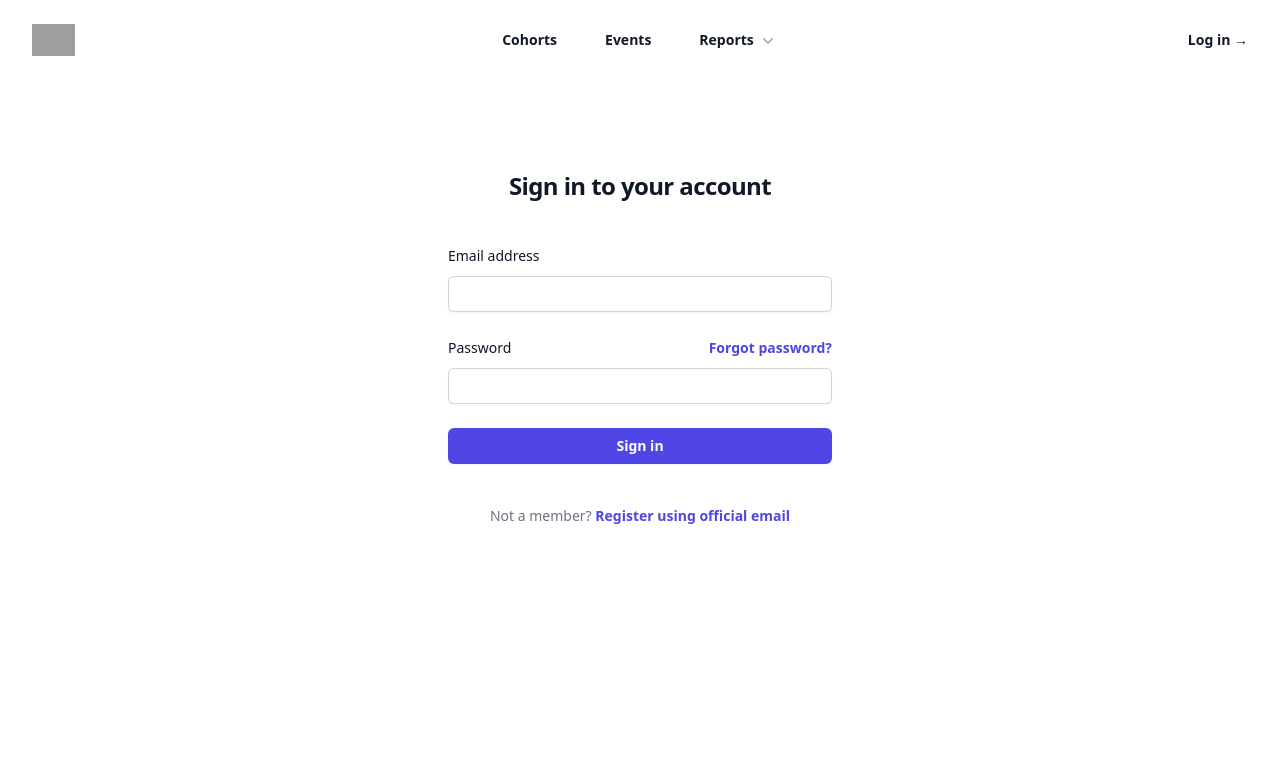
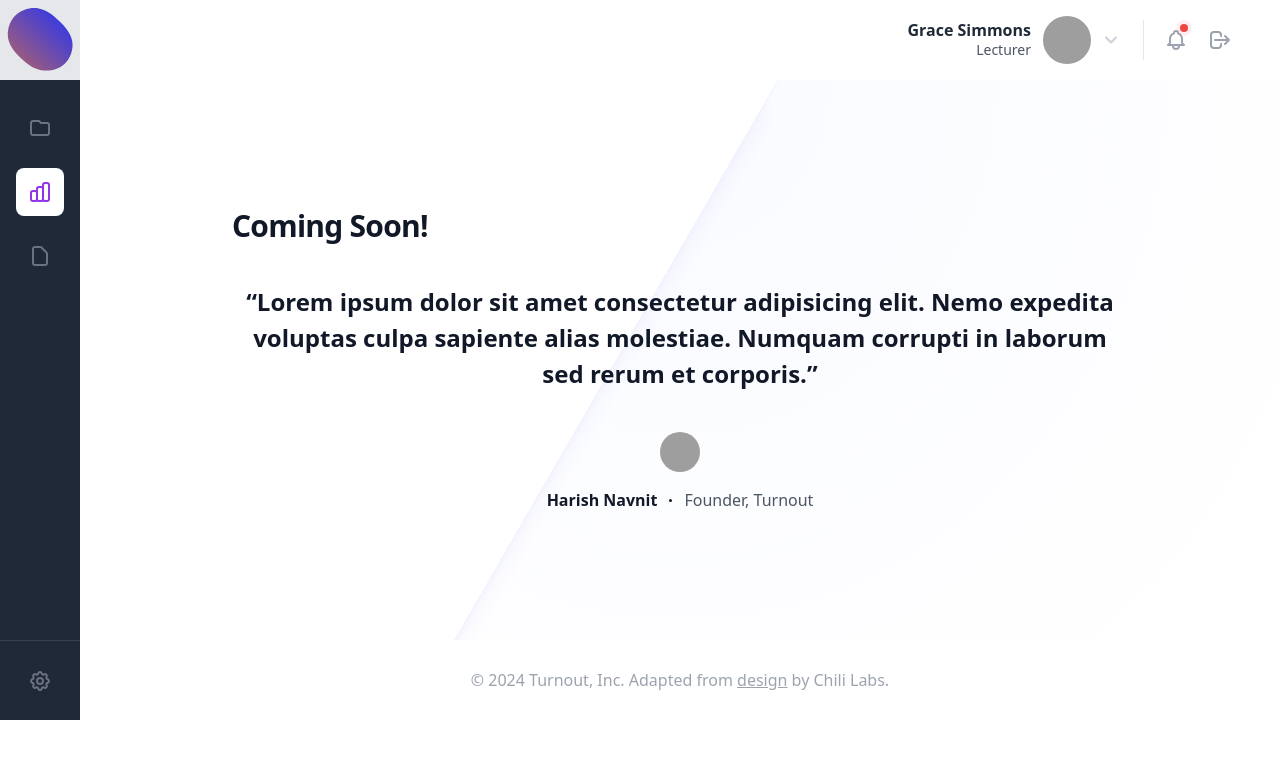
Before and after one commit to intrudy/presence, a React (Vite) app in the folder apps/web/: page /login in a window 1280 px wide. Shown: the top 758 px of the page. Built offline with nearby package versions, Linux system fonts and the light colour scheme; grey boxes are pictures that could not be loaded.

Commit message:
Nested routes and landing page

```diff
--- a/apps/web/src/App.jsx
+++ b/apps/web/src/App.jsx
@@ -1,9 +1,9 @@
 
 import React from 'react'
-import { Outlet } from 'react-router-dom'
 
 import Header from './components/Header'
 import Error from './components/Error'
+import Dashboard from './components/Dashboard'
 
 
 export function Default() {
@@ -19,10 +19,7 @@ export default class App extends React.Component {
   render() {
     return (
       <React.StrictMode>
-        <Header/>
-        <div id="child">
-          <Outlet/>
-        </div>
+        <Dashboard/>
       </React.StrictMode>
     )
   }
--- /dev/null
+++ b/apps/web/src/components/Analytics.jsx
@@ -0,0 +1,32 @@
+
+import React from "react"
+
+import Charts from './Charts'
+import { Highlights, Leaderboard } from "./Stats"
+
+
+export default class Analytics extends React.Component {
+  render() {
+    return (
+      <>
+        <main className="p-6 sm:p-10 space-y-6">
+          <div className="flex flex-col space-y-6 md:space-y-0 md:flex-row justify-between">
+            <div className="mr-6">
+              <h1 className="text-4xl font-semibold mb-2">Cohort Name</h1>
+              <h2 className="text-gray-600 ml-0.5">A brief description of the Cohort</h2>
+            </div>
+          </div>
+          <section className="grid md:grid-cols-2 xl:grid-cols-4 gap-6">
+            <Highlights/>
+          </section>
+
+          <section className="grid md:grid-cols-2 xl:grid-cols-4 xl:grid-rows-3 xl:grid-flow-col gap-6">
+            <Charts.Primary/>
+            <Leaderboard/>
+            <Charts.Secondary/>
+          </section>
+        </main>
+      </>
+    )
+  }
+}
--- a/apps/web/src/components/Dashboard.jsx
+++ b/apps/web/src/components/Dashboard.jsx
@@ -1,11 +1,9 @@
 
 import React from "react"
-import { Link } from 'react-router-dom'
+import { Link, Outlet } from 'react-router-dom'
 
-import Charts from "./Charts"
 import Footer from "./Footer"
 import { Egg } from "./Shapes"
-import { Highlights, Leaderboard } from "./Stats"
 
 
 export function Logo() {
@@ -135,27 +133,9 @@ export default class Dashboard extends React.Component {
 
           <div className="flex-grow text-gray-800">
             <Header/>
-
-            <main className="p-6 sm:p-10 space-y-6">
-              <div className="flex flex-col space-y-6 md:space-y-0 md:flex-row justify-between">
-                <div className="mr-6">
-                  <h1 className="text-4xl font-semibold mb-2">Cohort Name</h1>
-                  <h2 className="text-gray-600 ml-0.5">A brief description of the Cohort</h2>
-                </div>
-                {/* <ManageSettings/> */}
-              </div>
-              <section className="grid md:grid-cols-2 xl:grid-cols-4 gap-6">
-                <Highlights/>
-              </section>
-
-              <section className="grid md:grid-cols-2 xl:grid-cols-4 xl:grid-rows-3 xl:grid-flow-col gap-6">
-                {/* <SecondaryStats/> */}
-                <Charts.Primary/>
-                <Leaderboard/>
-                <Charts.Secondary/>
-              </section>
-            </main>
-
+            <div id="content">
+              <Outlet/>
+            </div>
             <Footer.Minimal/>
           </div>
         </div>
--- /dev/null
+++ b/apps/web/src/components/Landing.jsx
@@ -0,0 +1,43 @@
+
+import React from "react"
+
+
+export default class Landing extends React.Component {
+  render() {
+    return (
+      <>
+        <section className="relative isolate overflow-hidden bg-white px-6 py-24 sm:py-32 lg:px-8">
+          <div className="absolute inset-0 -z-10 bg-[radial-gradient(45rem_50rem_at_top,theme(colors.indigo.100),white)] opacity-20" />
+          <div className="absolute inset-y-0 right-1/2 -z-10 mr-16 w-[200%] origin-bottom-left skew-x-[-30deg] bg-white shadow-xl shadow-indigo-600/10 ring-1 ring-indigo-50 sm:mr-28 lg:mr-0 xl:mr-16 xl:origin-center" />
+          <div className="mx-auto max-w-2xl lg:max-w-4xl">
+            <h2 className="text-2xl font-bold leading-7 text-gray-900 sm:truncate sm:text-3xl sm:tracking-tight">
+              Coming Soon!
+            </h2>
+            <figure className="mt-10">
+              <blockquote className="text-center text-xl font-semibold leading-8 text-gray-900 sm:text-2xl sm:leading-9">
+                <p>
+                  “Lorem ipsum dolor sit amet consectetur adipisicing elit. Nemo expedita voluptas culpa sapiente alias
+                  molestiae. Numquam corrupti in laborum sed rerum et corporis.”
+                </p>
+              </blockquote>
+              <figcaption className="mt-10">
+                <img
+                  className="mx-auto h-10 w-10 rounded-full"
+                  src="https://images.unsplash.com/photo-1494790108377-be9c29b29330?ixlib=rb-1.2.1&ixid=eyJhcHBfaWQiOjEyMDd9&auto=format&fit=facearea&facepad=2&w=256&h=256&q=80"
+                  alt=""
+                />
+                <div className="mt-4 flex items-center justify-center space-x-3 text-base">
+                  <div className="font-semibold text-gray-900">Harish Navnit</div>
+                  <svg viewBox="0 0 2 2" width={3} height={3} aria-hidden="true" className="fill-gray-900">
+                    <circle cx={1} cy={1} r={1} />
+                  </svg>
+                  <div className="text-gray-600">Founder, Turnout</div>
+                </div>
+              </figcaption>
+            </figure>
+          </div>
+        </section>
+      </>
+    )
+  }
+}
```
Also changed, not shown: apps/web/src/main.jsx (+10 -13 lines).
